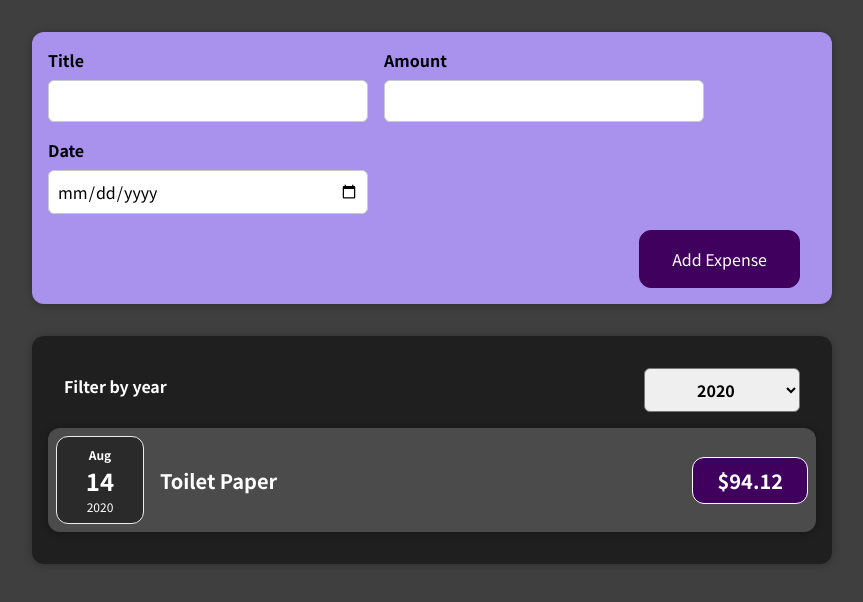
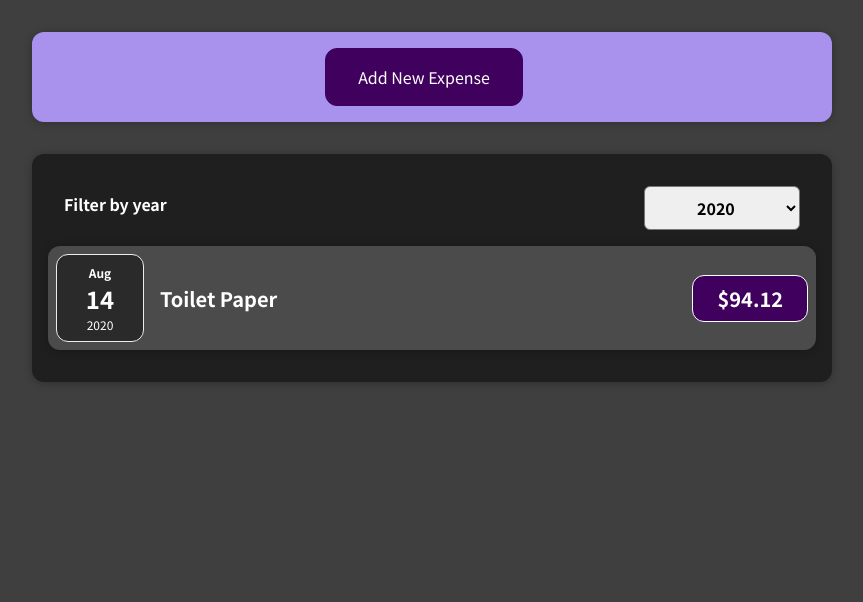
Before and after one commit to arjunkdot/expense-tracker, a React (Create React App) app: page / in a window 1280 px wide. Shown: the top 602 px of the page, without its empty margins (208-1071 px from the left). Built offline with nearby package versions, Linux system fonts and the light colour scheme.

Commit message:
Conditional display of input form added

```diff
--- a/src/components/NewExpense/ExpenseForm.js
+++ b/src/components/NewExpense/ExpenseForm.js
@@ -44,6 +44,7 @@ const ExpenseForm = (props) => {
     setEnteredDate('');
   }
 
+
   return (
     <form onSubmit={submitHandler}>
       <div className="new-expense__controls">
@@ -61,6 +62,7 @@ const ExpenseForm = (props) => {
         </div>
       </div>
       <div className="new-expense__actions">
+        <button onClick={props.onCancel}>Cancel</button>
         <button type="submit">Add Expense</button>
       </div>
     </form>)
--- a/src/components/NewExpense/NewExpense.js
+++ b/src/components/NewExpense/NewExpense.js
@@ -1,8 +1,14 @@
-import React from 'react';
+import React, { useState } from 'react';
 import ExpenseForm from './ExpenseForm';
 import './NewExpense.css';
 
 const NewExpense = (props) => {
+
+  const [showForm, setShowForm] = useState(false);
+
+  const toggleShowForm = () => {
+    setShowForm(!showForm);
+  }
 
   const saveExpenseDataHandler = (enteredExpense) => {
     const expenseData = {
@@ -10,9 +16,11 @@ const NewExpense = (props) => {
       id: Math.random().toString()
     };
     props.onAddExpense(expenseData);
+    setShowForm(false);
   }
   return (<div className="new-expense">
-    <ExpenseForm onSaveExpenseData={saveExpenseDataHandler} />
+    {!showForm && <button type="button" onClick={toggleShowForm}>Add New Expense</button>}
+    {showForm && <ExpenseForm onCancel={toggleShowForm} onSaveExpenseData={saveExpenseDataHandler} />}
   </div>)
 }
 
```
Also changed, not shown: 1 other file (tests, documents, lock files or other folders).
